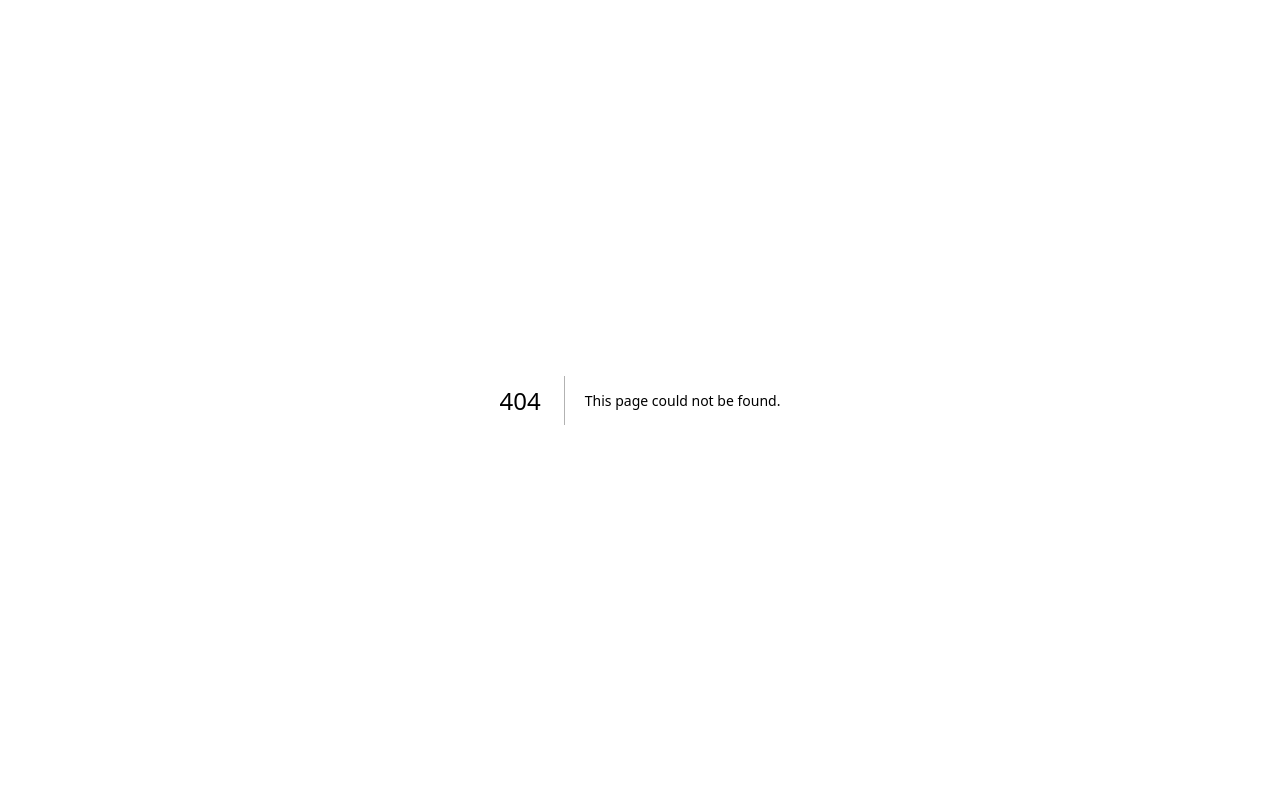
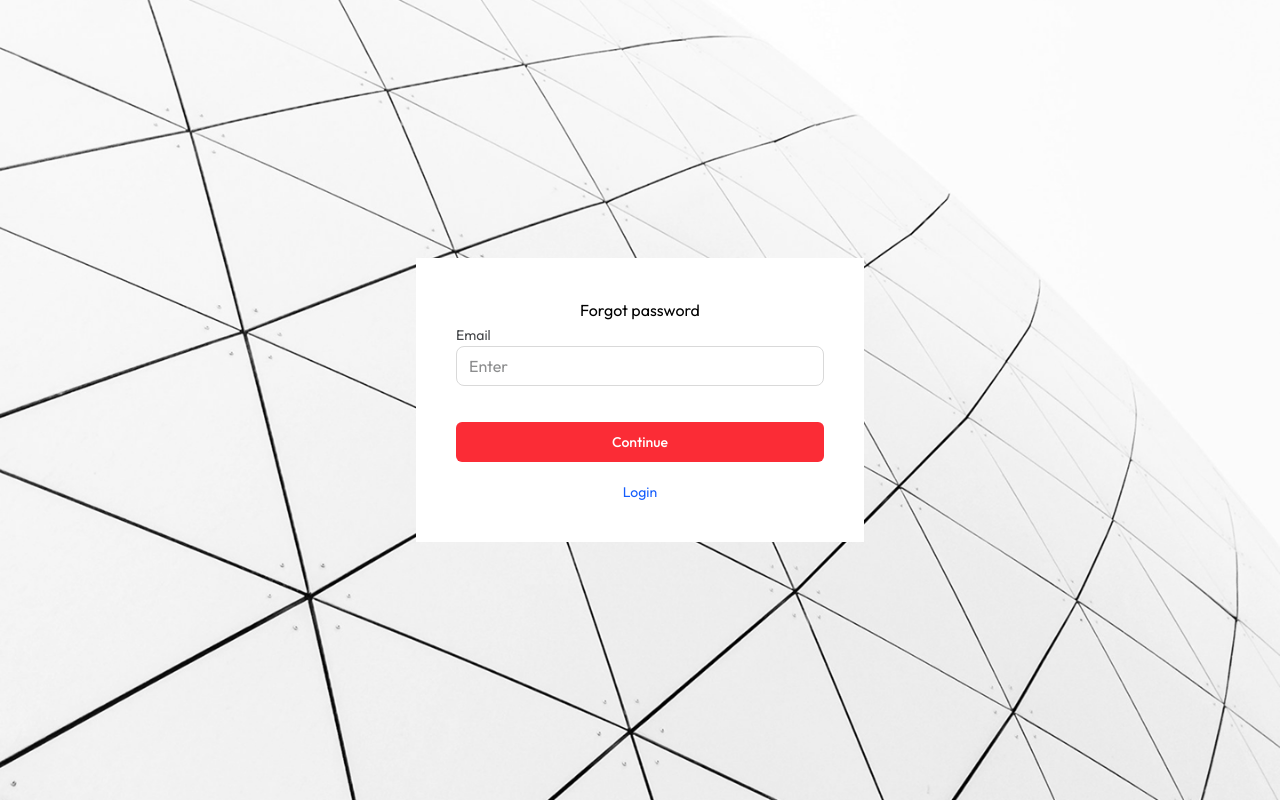
Before and after one commit to khunghaydien/okwi-frontend, a Next.js app: page /forgot-password in a window 1280 px wide. Before the commit this address had no page. Built offline with nearby package versions, Linux system fonts and the light colour scheme.

Commit message:
implemented ui for the forgot password page

```diff
--- /dev/null
+++ b/app/(authen)/forgot-password/page.tsx
@@ -0,0 +1,66 @@
+"use client";
+import * as yup from "yup";
+import { useFormik } from "formik";
+import Input from "@/components/ui/input";
+import { scrollToFirstElement } from "@/ultils/scroll-dom";
+import { Button } from "@/components/ui/button";
+import Link from "next/link";
+
+export default function ForgotPassword() {
+  const formik = useFormik({
+    initialValues: {
+      email: "",
+    },
+    validationSchema: yup.object({
+      email: yup.string().nullable().required("Email is requied"),
+    }),
+    onSubmit: (values) => {
+      setTimeout(() => {
+        scrollToFirstElement("error-message-scroll");
+      });
+      handleSubmit(values);
+    },
+  });
+  const { values, setFieldValue, errors, touched } = formik;
+
+  const onChangeValue = (value: unknown, keyname: string) => {
+    setFieldValue(keyname, value);
+  };
+
+  const handleSubmit = async (values: any) => {
+    try {
+      console.log("Form submitted with values:", values);
+    } catch (error) {
+    } finally {
+    }
+  };
+
+  return (
+    <form onSubmit={formik.handleSubmit}>
+      <div className="text-center w-full">Forgot password</div>
+
+      <Input
+        value={values.email}
+        onChange={(e) => onChangeValue(e.target.value, "email")}
+        label="Email"
+        placeholder="Enter"
+        className="w-[368px] mb-2"
+        error={!!errors.email && !!touched.email}
+        errorMessage={errors.email}
+      />
+
+      <Button
+        type="submit"
+        className="w-[368px] mb-2 mt-5 bg-red-500 text-white hover:bg-red-400 cursor-pointer"
+      >
+        Continue
+      </Button>
+
+      <div className="w-[368px] flex justify-center mt-3">
+        <Link href="/sign-in" className="text-sm text-blue-600 hover:underline">
+          Login
+        </Link>
+      </div>
+    </form>
+  );
+}
```
